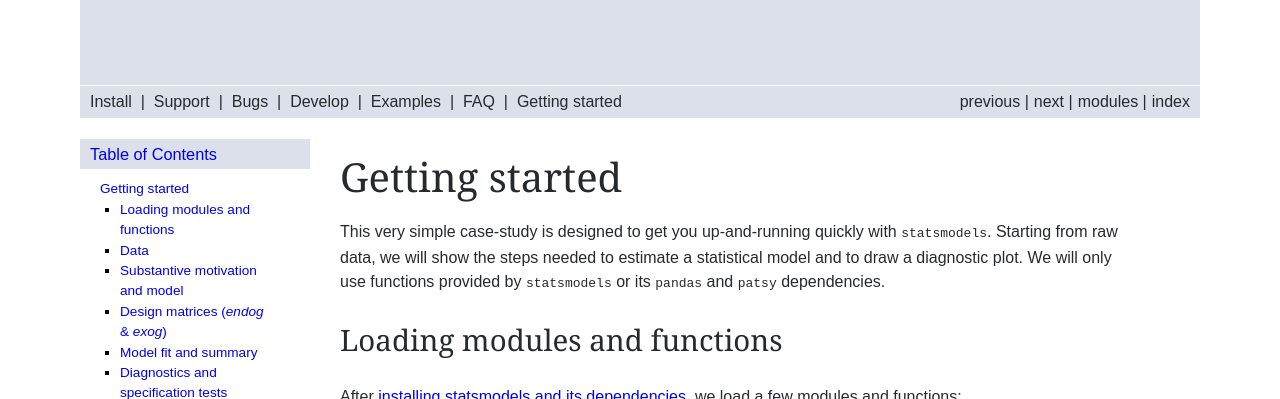
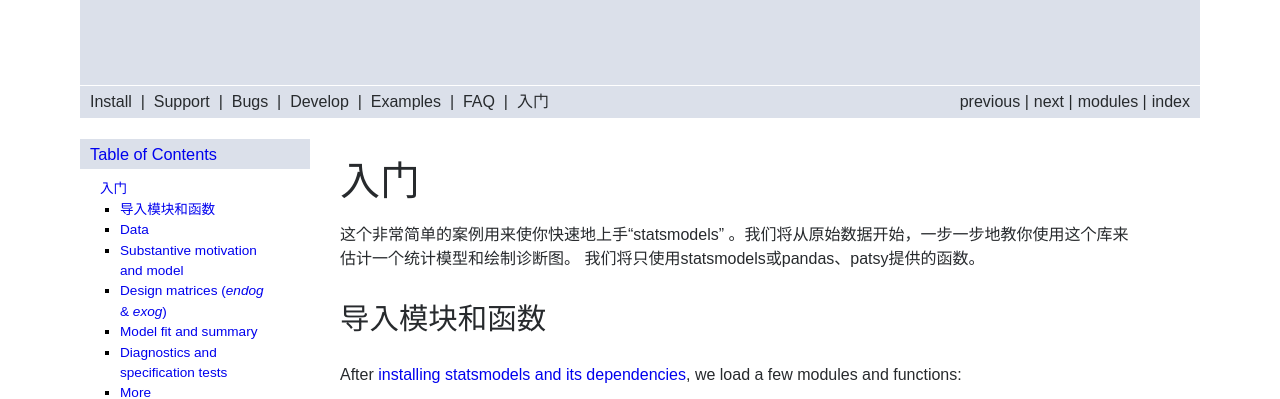
Before and after one commit to apachecn/statsmodels-doc-zh, a Sphinx documentation site: the page built from docs/zh/source/gettingstarted.rst, in a window 1280 px wide and 900 px high, cut to the strip 0-399 px from the top of the window. Built offline with Sphinx 7.4.7, drawn with Linux system fonts in a browser that asks for light colours; the version number could not be read and is left out; comment, search, counter and statistics services are not loaded.

Commit message:
Update gettingstarted.rst

```diff
--- a/docs/zh/source/gettingstarted.rst
+++ b/docs/zh/source/gettingstarted.rst
@@ -1,13 +1,9 @@
-Getting started
+入门
 ===============
 
-This very simple case-study is designed to get you up-and-running quickly with
-``statsmodels``. Starting from raw data, we will show the steps needed to
-estimate a statistical model and to draw a diagnostic plot. We will only use
-functions provided by ``statsmodels`` or its ``pandas`` and ``patsy``
-dependencies.
+这个非常简单的案例用来使你快速地上手“statsmodels” 。我们将从原始数据开始，一步一步地教你使用这个库来估计一个统计模型和绘制诊断图。 我们将只使用statsmodels或pandas、patsy提供的函数。
 
-Loading modules and functions
+导入模块和函数
 -----------------------------
 
 After `installing statsmodels and its dependencies <install.html>`_, we load a
```
